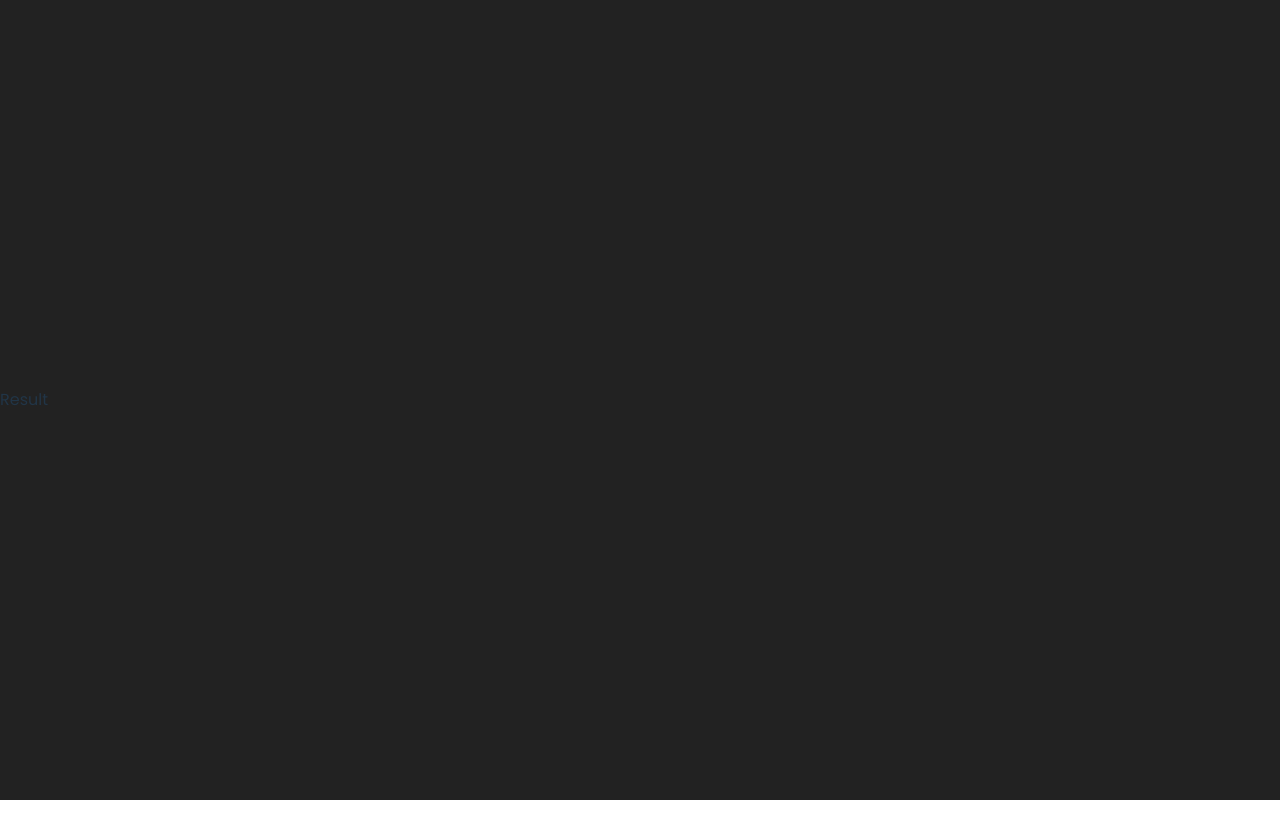
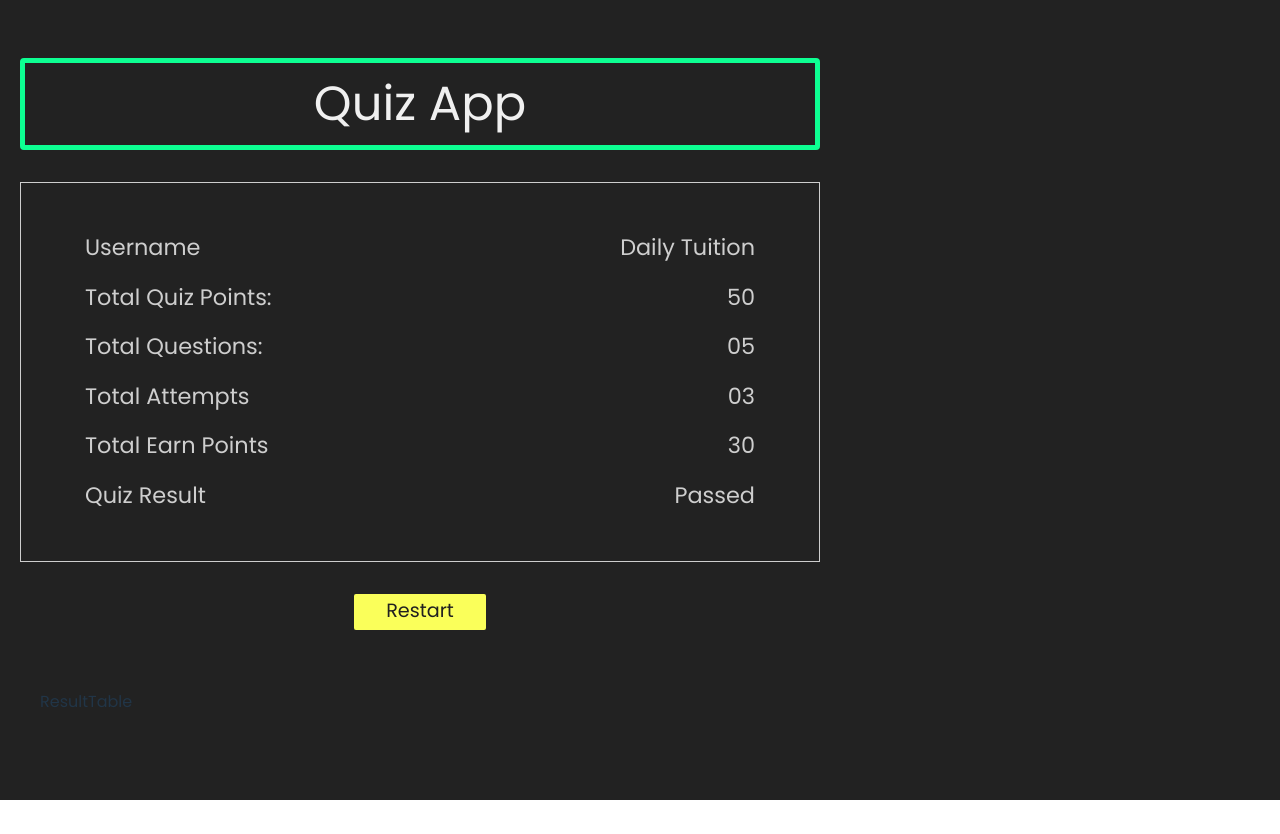
Before and after one commit to ston3/quiz-app, a React (Vite) app in the folder client/: page /result in a window 1280 px wide. Before the commit the page ends 800 px from the top, so only its background shows below. Built offline with nearby package versions, Linux system fonts and the light colour scheme.

Commit message:
added Result component

```diff
--- a/client/src/components/Result.jsx
+++ b/client/src/components/Result.jsx
@@ -1,6 +1,55 @@
+import { Link } from 'react-router-dom'
+import '../styles/Result.css'
+import { ResultTable } from './ResultTable'
 
 export const Result = () => {
+  const onRestart = () => {
+
+  }
+
   return (
-    <div>Result</div>
+    <div className="container">
+      <h1 className="title text-light">Quiz App</h1>
+      <div className="result flex-center">
+        <div className="flex">
+          <span>Username</span>
+          <span className="bold">Daily Tuition</span>
+        </div>
+        <div className="flex">
+          <span>Total Quiz Points:</span>
+          <span className="bold">50</span>
+        </div>
+        <div className="flex">
+          <span>Total Questions:</span>
+          <span className="bold">05</span>
+        </div>
+        <div className="flex">
+          <span>Total Attempts</span>
+          <span className="bold">03</span>
+        </div>
+        <div className="flex">
+        <span>Total Earn Points</span>
+        <span className="bold">30</span>
+        </div>
+        <div className="flex">
+          <span>Quiz Result</span>
+          <span className="bold">Passed</span>
+        </div>
+      </div>
+
+      <div className="start">
+        <Link
+          className='btn'
+          to={'/'}
+          onClick={onRestart}
+        >
+          Restart
+        </Link>
+      </div>
+
+      <div className="container">
+        <ResultTable />
+      </div>
+    </div>
   )
 }
--- /dev/null
+++ b/client/src/components/ResultTable.jsx
@@ -0,0 +1,6 @@
+
+export const ResultTable = () => {
+  return (
+    <div>ResultTable</div>
+  )
+}
--- /dev/null
+++ b/client/src/styles/Result.css
@@ -0,0 +1,51 @@
+
+
+.flex-center{
+  display: flex;
+  justify-content: center;
+  flex-direction: column;
+  border: 1px solid #cecece;
+  padding: 3em 4em;
+  gap: 1em;
+}
+
+.container .flex{
+  display: flex;
+  justify-content: space-between;
+
+}
+
+.container .flex span {
+  font-size: 1.4em;
+  color: #cecece;
+}
+
+.container .flex span.achive {
+  font-weight: bold;
+  color: #ff2a66;
+  color: #2aff95;
+}
+
+table {
+  width: 100%;
+}
+
+.table-header {
+  color: #cecece;
+  font-size: 1.1em;
+  text-align: center;
+  background: #212121;
+  padding: 18px 0;
+}
+
+.table-body {
+  font-size: 1.1em;
+  text-align: center;
+  /* color: #cecece; */
+  background: #d8d8d8;
+  padding: 18px 0;
+}
+
+.table-header > tr > td{
+  border: 1px solid #faff5a;
+}
```
